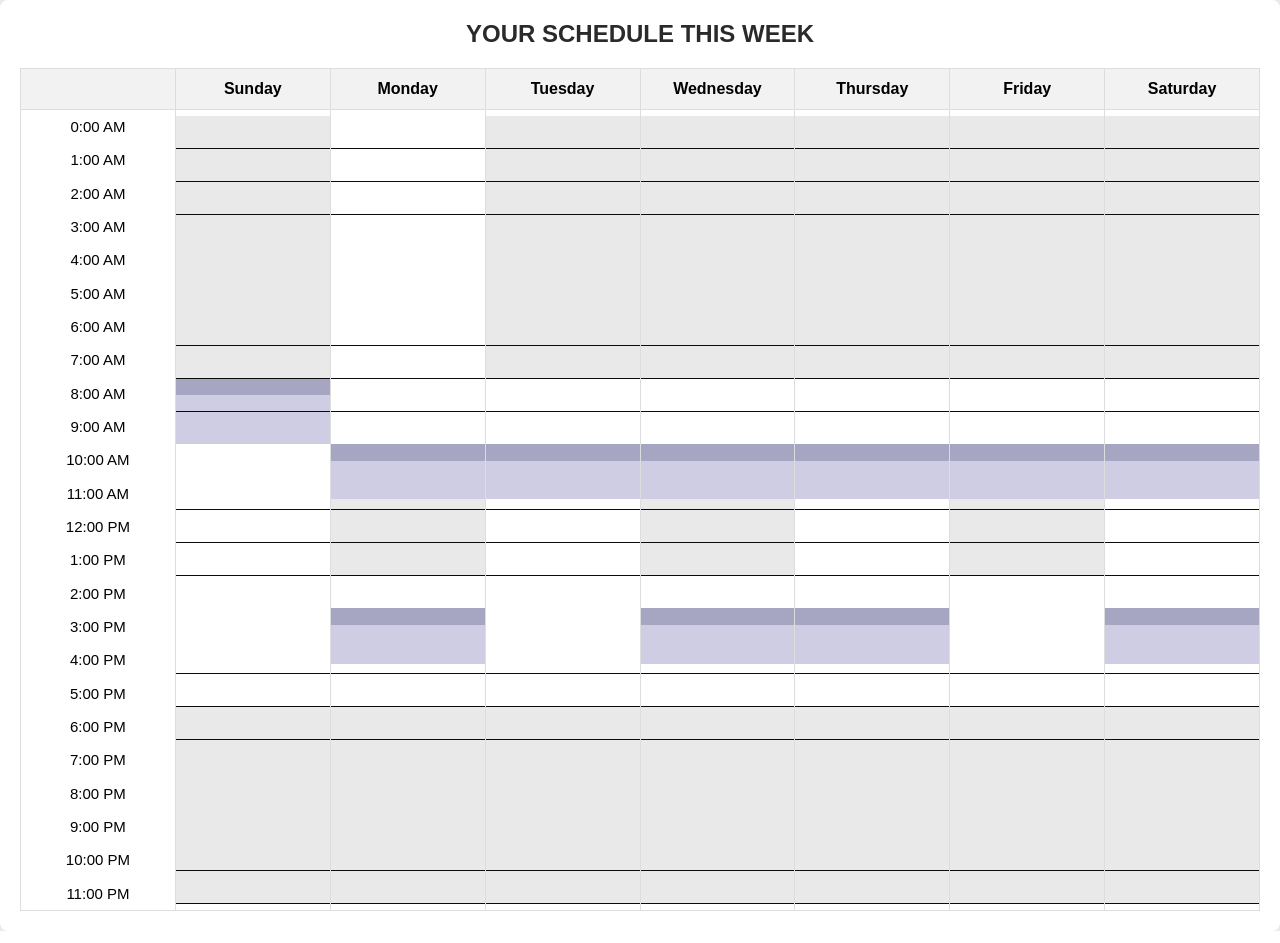
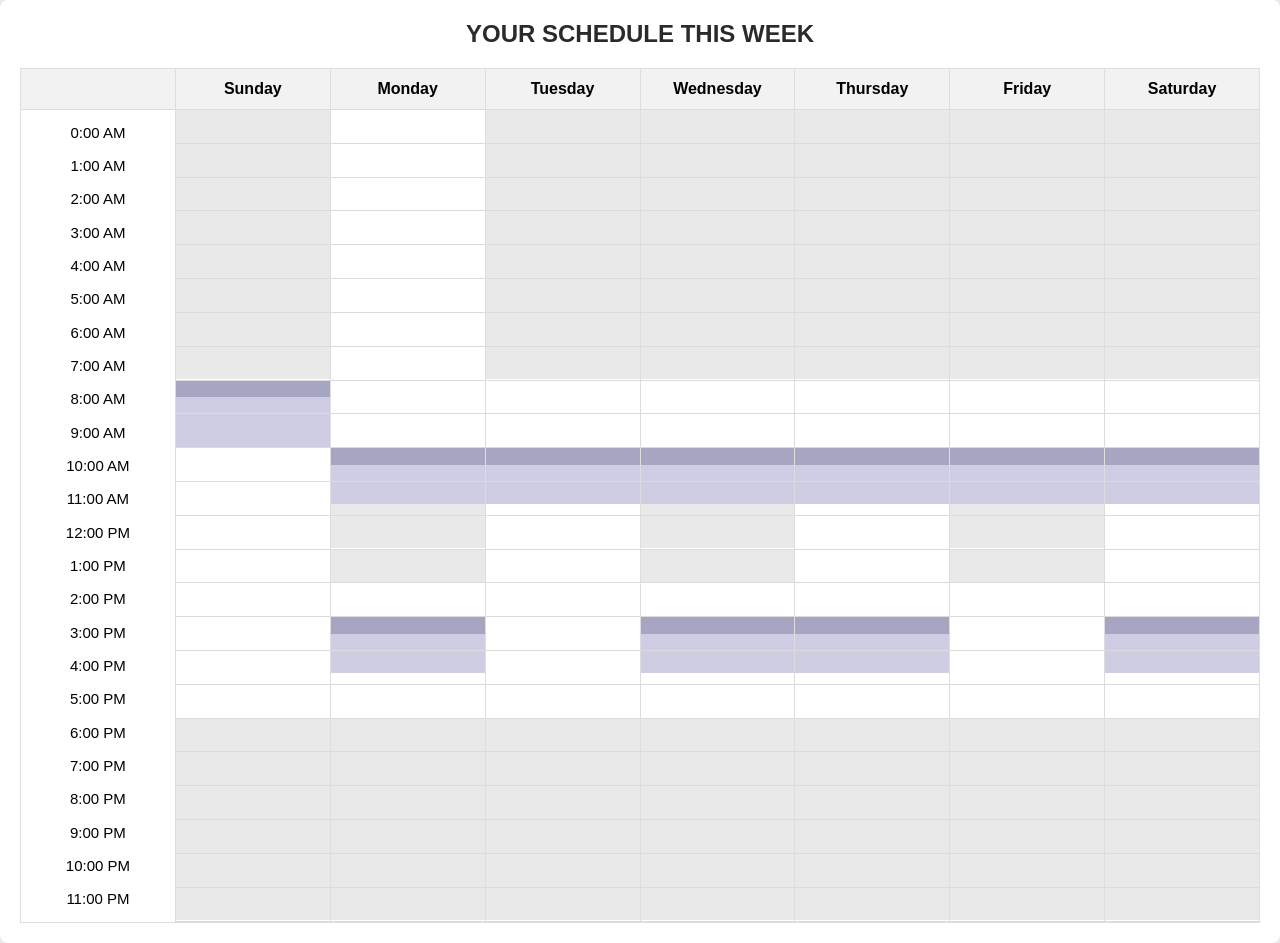
Before and after one commit to aidandoherty01/CEN3031-Project, a Flask app: page /calendar/ in a window 1280 px wide. Shown: the part 58-1001 px from the top of the page. Run offline with Flask 3, Linux system fonts and the light colour scheme; some libraries are stand-ins or nearby versions.

Commit message:
fix time line

```diff
--- a/templates/ITstaffcalendar.html
+++ b/templates/ITstaffcalendar.html
@@ -72,7 +72,7 @@
         }
 
         .timeborder {
-            background-color: rgb(11, 11, 11);
+            border-bottom: 1px solid rgb(220, 218, 218);
         }
         .blocked {
             background-color: rgb(233, 233, 233);
@@ -176,10 +176,9 @@
 
             for (let minute = 1; minute < 1441; minute++) {
                 const div = document.createElement('div');
-                if (minute%60 === 0) {             // test
+                if (minute % 60 === 0) {
                     div.className = 'timeborder';
-                }
-                else {
+                } else {
                     let open = false;
                     let ticketed = false;
                     let ticketheader = false;
@@ -189,8 +188,7 @@
                             if (minute >= ticket[index][0][i] && minute <= ticket[index][0][i] + 30) {
                                 ticketheader = true;
                                 // want a text on this area for 30 minutes
-                            }
-                            else {
+                            } else {
                                 ticketed = true;
                                 ticketID = ticket[index][2][i];
                             }
@@ -208,8 +206,7 @@
                     if (ticketheader) {
                         div.className = 'ticketheader';
 
-                    }
-                    else if (ticketed) {
+                    } else if (ticketed) {
                         div.className = 'ticketed';
 
                         const button = document.createElement('button');
@@ -217,11 +214,9 @@
                             window.location.href = "/ITstaffview/ticket/" + ticketID;
                         };
                         div.appendChild(button);
-                    }
-                    else if (open) {
+                    } else if (open) {
                         div.className = 'open';
-                    }
-                    else {
+                    } else {
                         div.className = 'blocked';
                     }
 
```
